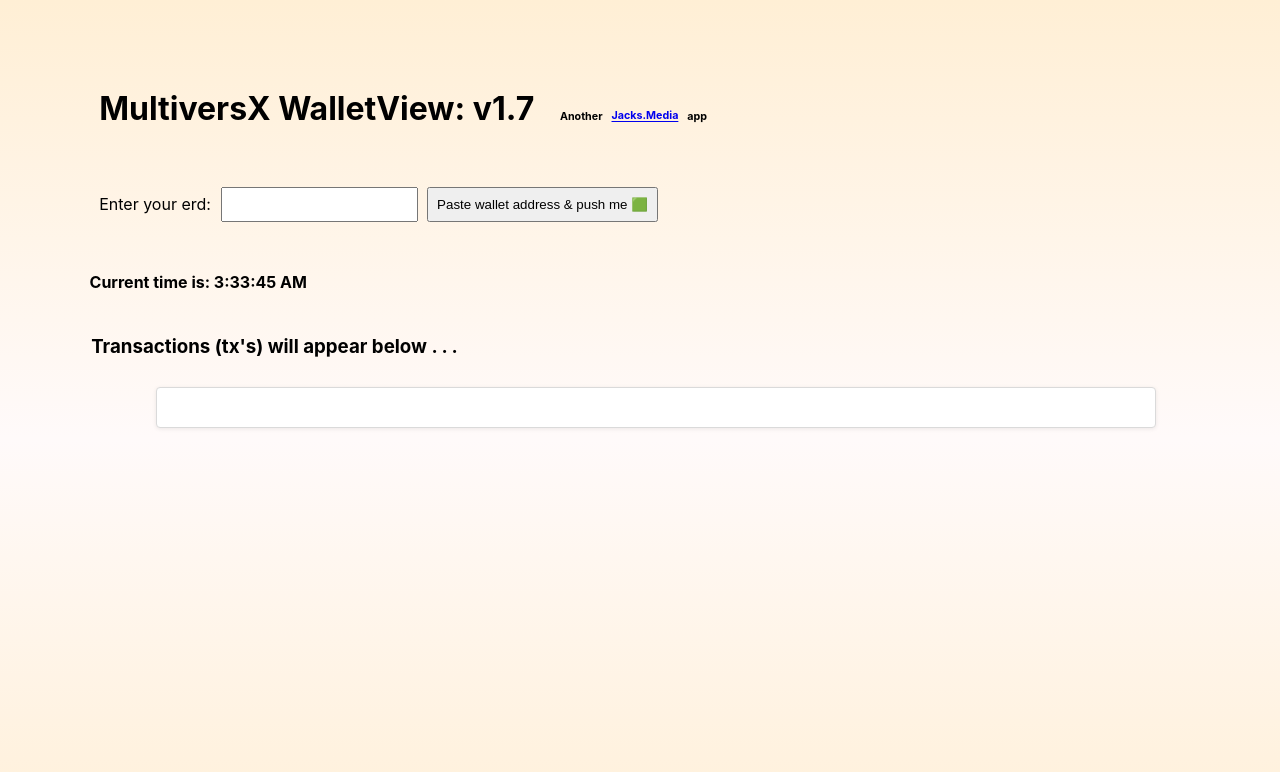
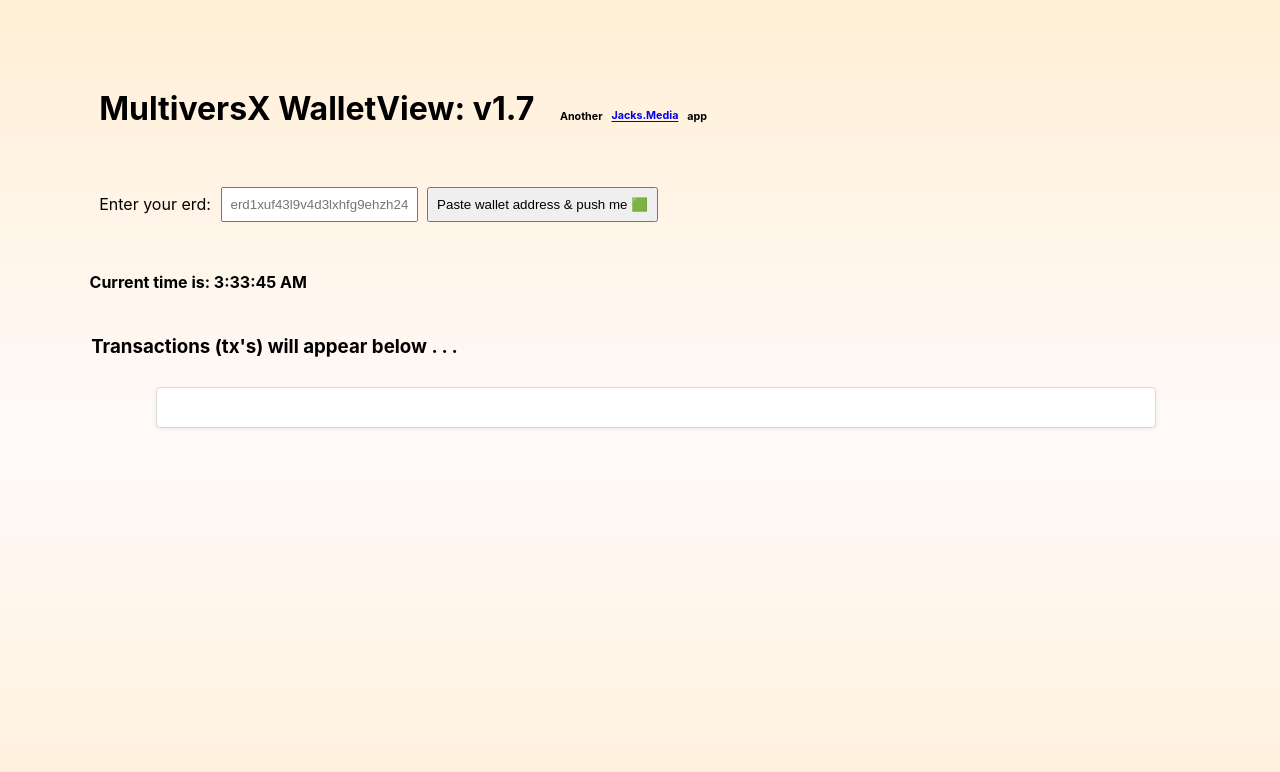
Before and after one commit to jacksmedia/erd-api, a React (Create React App) app: page / in a window 1280 px wide. Shown: the top 772 px of the page. Built offline with nearby package versions, Linux system fonts and the light colour scheme; what @multiversx/sdk-dapp would draw is missing.

Commit message:
Update App.js w default input value

```diff
--- a/src/App.js
+++ b/src/App.js
@@ -44,6 +44,7 @@ const processInput = () => {
           <input
             type="text"
             value={userInput}
+            placeholder="erd1xuf43l9v4d3lxhfg9ehzh244592gf2an7hmuw9h84gma7j8fdsws60rrqn"
             onChange={handleInputChange}
           />
         </label>
```
